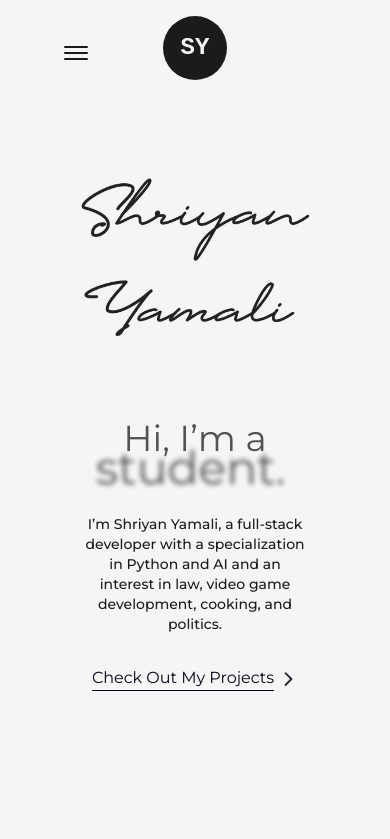
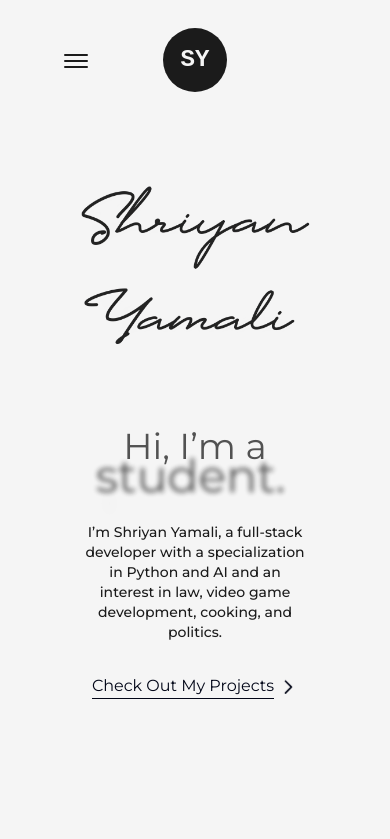
Before and after one commit to shriyanyamali/portfolio-v2, a Next.js app: page / in a window 390 px wide. Shown: the top 839 px of the page. Built offline with nearby package versions, Linux system fonts and the light colour scheme.

Commit message:
moved logo and hamburger menu down

```diff
--- a/src/components/NavBar.js
+++ b/src/components/NavBar.js
@@ -76,17 +76,17 @@ const NavBar = () => {
         onClick={handleClick}
       >
         <span
-          className={`bg-dark dark:bg-light block translate-al duration-300 ease-out h-0.5 w-6 rounded-sm mt-4 ${
+          className={`bg-dark dark:bg-light block duration-300 ease-out h-0.5 w-6 rounded-sm mt-6 ${
             isOpen ? "rotate-45 translate-y-1" : "-translate-y-0.5"
           }`}
         ></span>
         <span
-          className={`bg-dark dark:bg-light block translate-al duration-300 ease-out h-0.5 w-6 rounded-sm  my-0.5 ${
+          className={`bg-dark dark:bg-light block duration-300 ease-out h-0.5 w-6 rounded-sm  my-0.5 ${
             isOpen ? "opacity-0" : "opacity-100"
           } `}
         ></span>
         <span
-          className={`bg-dark dark:bg-light block translate-al duration-300 ease-out h-0.5 w-6 rounded-sm  ${
+          className={`bg-dark dark:bg-light block duration-300 ease-out h-0.5 w-6 rounded-sm  ${
             isOpen ? "-rotate-45 -translate-y-1" : "translate-y-0.5"
           }`}
         ></span>
@@ -254,7 +254,7 @@ const NavBar = () => {
         </motion.div>
       ) : null}
 
-      <div className="absolute left-[50%] top-2 translate-x-[-50%]">
+      <div className="absolute left-[50%] top-5 translate-x-[-50%]">
         <Logo />
       </div>
     </header>
```
